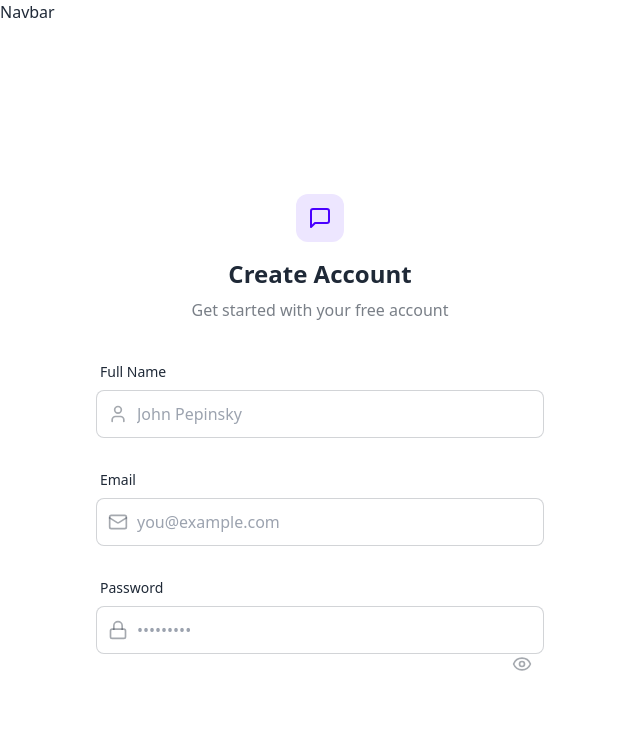
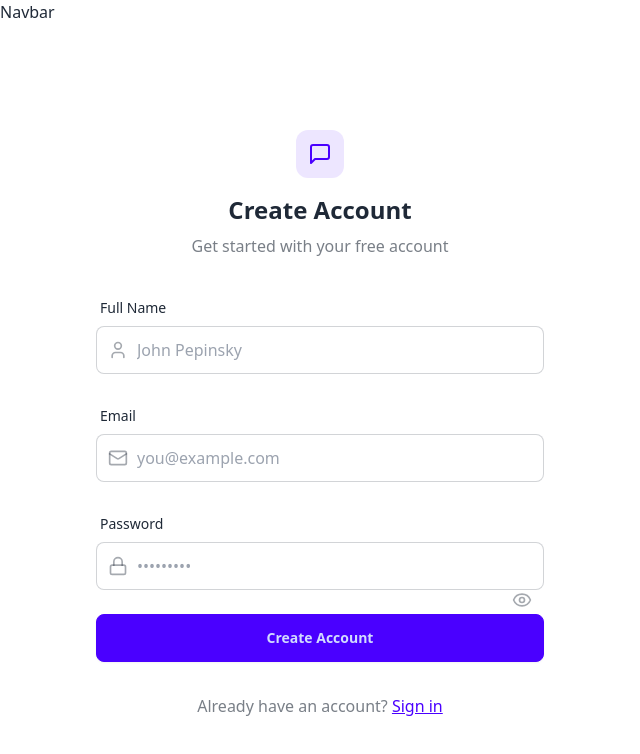
Before and after one commit to Pepele14/chatapp, a React (Vite) app in the folder frontend/: page /signup in a window 1280 px wide. Shown: the top 754 px of the page, without its empty margins (0-640 px from the left). Built offline with nearby package versions, Linux system fonts and the light colour scheme; no server answers; the HTML template or start-up script is replaced by a standard one.

Commit message:
create account button and redirect sign in

```diff
--- a/frontend/src/pages/SignUpPage.jsx
+++ b/frontend/src/pages/SignUpPage.jsx
@@ -1,6 +1,7 @@
 import { useState } from "react";
 import { useAuthStore } from "../store/useAuthStore";
-import { Eye, EyeOff, Lock, Mail, MessageSquare, User } from "lucide-react";
+import { Eye, EyeOff, Loader2, Lock, Mail, MessageSquare, User } from "lucide-react";
+import { Link } from "react-router-dom";
 
 const SignUpPage = () => {
   const [showPassword, setShowPassword] = useState(false);
@@ -99,8 +100,30 @@
                </button>
           </div>
          </div>
-      </form>
-      </div>
+
+         <button type="submit" className="btn btn-primary w-full" disabled={isSigningUp}>
+          { isSigningUp ? (
+            <>
+            <Loader2 className="size-5 animate-spin" />
+            Loading...
+            </>
+
+          ): (
+            "Create Account"
+          )}
+
+         </button>
+        </form>
+
+        <div className="text-center">
+          <p className="text-base-content/60">
+          Already have an account?{" "}
+          <Link to="/login" className="link link-primary">
+          Sign in
+          </Link>
+          </p>
+        </div>
+       </div>
      </div>
     </div>
   )
```
